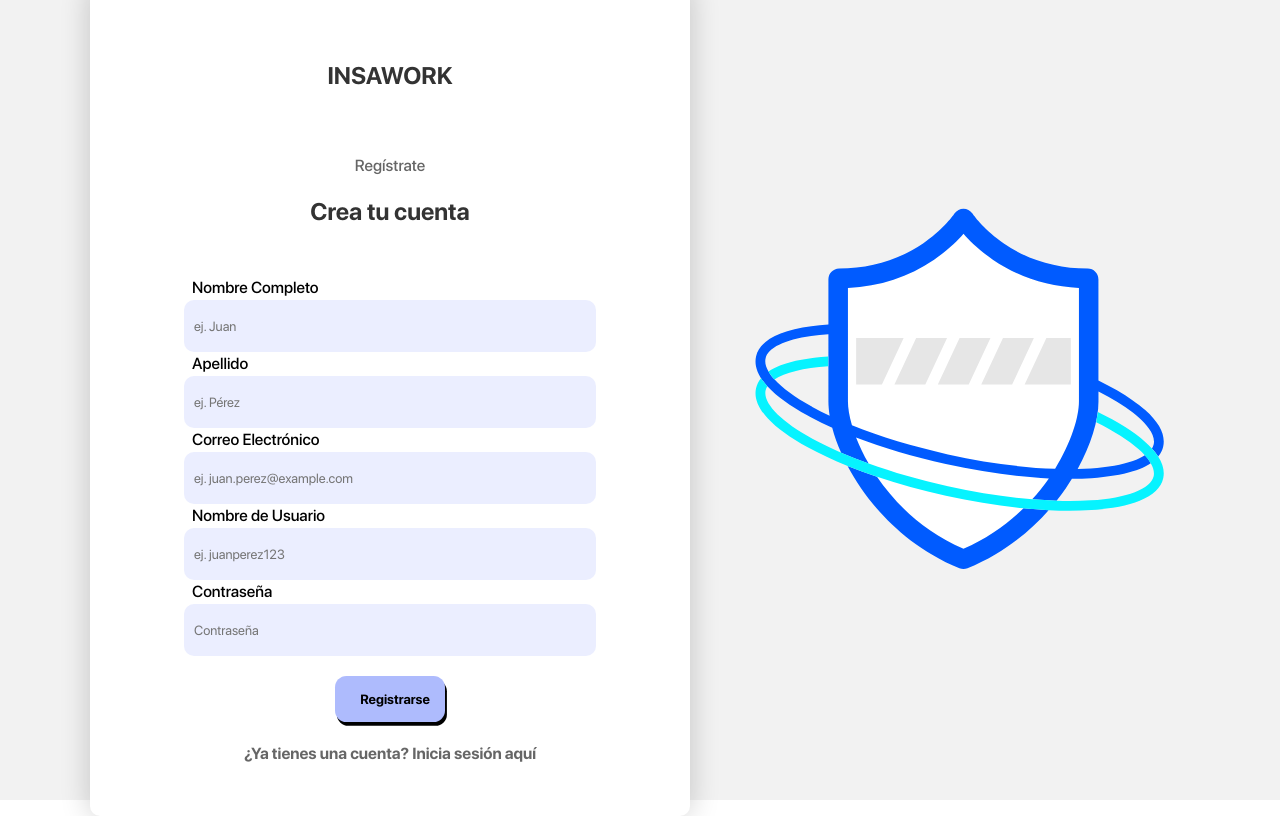
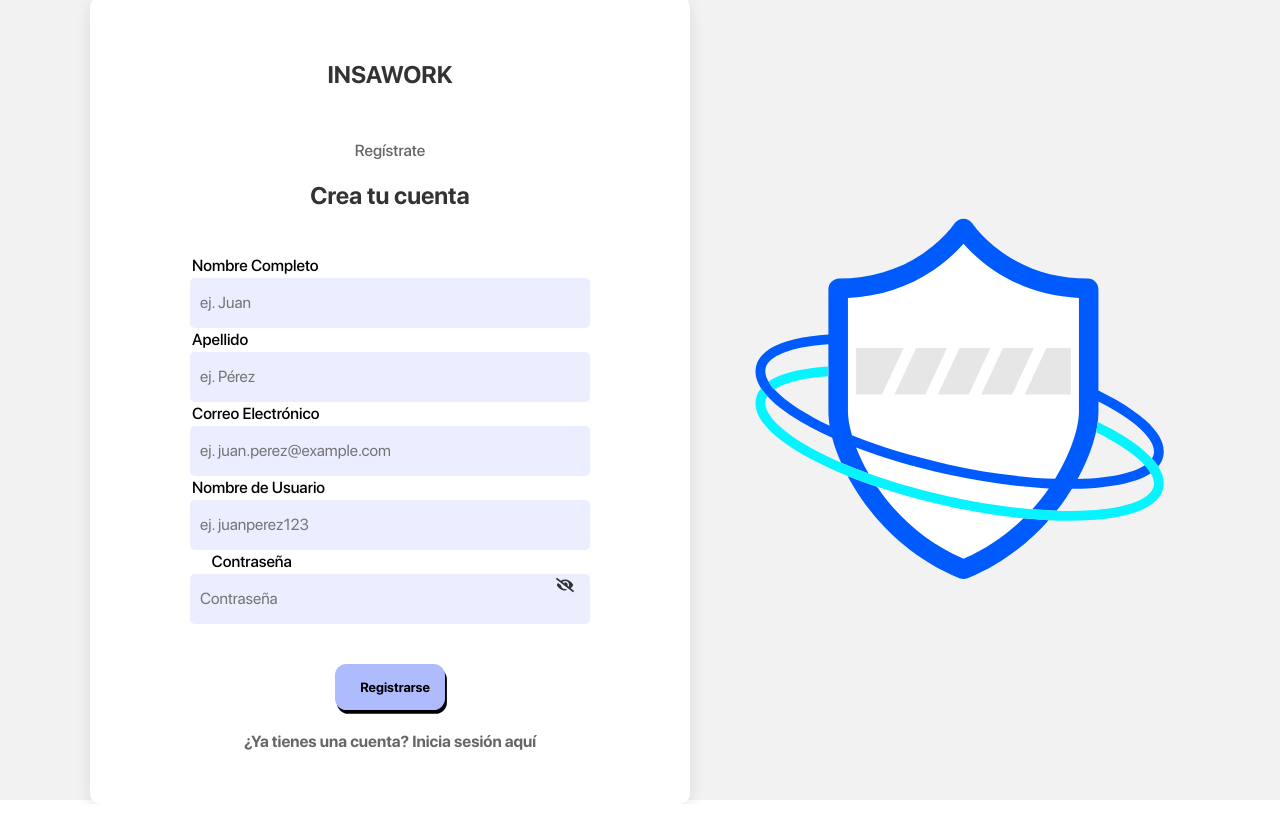
Before and after one commit to Luisrome01/INSAWORK-front, a React (Vite) app: page /Register in a window 1280 px wide. Built offline with nearby package versions, Linux system fonts and the light colour scheme.

Commit message:
register listo (falta profileimage)

```diff
--- a/src/views/Register.jsx
+++ b/src/views/Register.jsx
@@ -4,6 +4,8 @@ import InputGeneral from "../components/inputs/InputGeneral";
 import page from "../assets/logomedico.svg";
 import "./css/Register.css";
 import { Link, useNavigate } from 'react-router-dom';
+import { showSuccessMessage, showErrorMessage } from '../components/messageBar/MessageBar';
+import { FaEye, FaEyeSlash } from 'react-icons/fa'; // Asegúrate de tener react-icons instalado
 
 const Register = () => {
   const [name, setName] = useState('');
@@ -11,14 +13,26 @@ const Register = () => {
   const [email, setEmail] = useState('');
   const [username, setUsername] = useState('');
   const [password, setPassword] = useState('');
-  const [error, setError] = useState('');
+  const [showPassword, setShowPassword] = useState(false);
+  const [errors, setErrors] = useState({});
+  const [message, setMessage] = useState(null); // Estado para el mensaje
   const navigate = useNavigate();
 
+  const validateForm = () => {
+    const newErrors = {};
+    if (!name) newErrors.name = 'Nombre es requerido';
+    if (!lastname) newErrors.lastname = 'Apellido es requerido';
+    if (!email) newErrors.email = 'Correo electrónico es requerido';
+    else if (!/\S+@\S+\.\S+/.test(email)) newErrors.email = 'Formato de correo electrónico inválido';
+    if (!username) newErrors.username = 'Nombre de usuario es requerido';
+    if (!password) newErrors.password = 'Contraseña es requerida';
+
+    setErrors(newErrors);
+    return Object.keys(newErrors).length === 0;
+  };
+
   const handleRegister = async () => {
-    if (!name || !lastname || !email || !username || !password) {
-      setError('Por favor, completa todos los campos.');
-      return;
-    }
+    if (!validateForm()) return;
 
     try {
       const response = await fetch('http://localhost:3000/signup', {
@@ -36,16 +50,24 @@ const Register = () => {
       });
 
       if (response.ok) {
-        console.log('Registro exitoso');
+        setMessage(showSuccessMessage('Registro exitoso', 'center')); // Mostrar mensaje de éxito
+        setTimeout(() => {
           navigate('/'); // Redirige al usuario a la ruta '/'
+        }, 3000); // Espera 3 segundos antes de redirigir
       } else {
         const data = await response.json();
-        setError(data.msg || 'Error al registrar el usuario');
+        setErrors({ general: data.msg || 'Error al registrar el usuario' });
+        setMessage(showErrorMessage(data.msg || 'Error al registrar el usuario', 'center')); // Mostrar mensaje de error
       }
     } catch (error) {
       console.error('Error:', error);
-      setError('Error al conectar con el servidor');
+      setErrors({ general: 'Error al conectar con el servidor' });
+      setMessage(showErrorMessage('Error al conectar con el servidor', 'center')); // Mostrar mensaje de error
     }
+  };
+
+  const togglePasswordVisibility = () => {
+    setShowPassword(!showPassword);
   };
 
   return (
@@ -66,7 +88,9 @@ const Register = () => {
             width="80%"
             value={name}
             onChange={(e) => setName(e.target.value)}
+            className={errors.name ? 'InputError' : ''}
           />
+          {errors.name && <p className="ErrorText">{errors.name}</p>}
           <InputGeneral
             name={'Apellido'}
             type="text"
@@ -74,7 +98,9 @@ const Register = () => {
             width="80%"
             value={lastname}
             onChange={(e) => setLastname(e.target.value)}
+            className={errors.lastname ? 'InputError' : ''}
           />
+          {errors.lastname && <p className="ErrorText">{errors.lastname}</p>}
           <InputGeneral
             name={'Correo Electrónico'}
             type="email"
@@ -82,7 +108,9 @@ const Register = () => {
             width="80%"
             value={email}
             onChange={(e) => setEmail(e.target.value)}
+            className={errors.email ? 'InputError' : ''}
           />
+          {errors.email && <p className="ErrorText">{errors.email}</p>}
           <InputGeneral
             name={'Nombre de Usuario'}
             type="text"
@@ -90,20 +118,30 @@ const Register = () => {
             width="80%"
             value={username}
             onChange={(e) => setUsername(e.target.value)}
+            className={errors.username ? 'InputError' : ''}
           />
+          {errors.username && <p className="ErrorText">{errors.username}</p>}
+          <div className="PasswordContainer">
             <InputGeneral
               name={'Contraseña'}
-            type="password"
+              type={showPassword ? "text" : "password"}
               placeholder="Contraseña"
-            width="80%"
+              width="100%"
               value={password}
               onChange={(e) => setPassword(e.target.value)}
-            className="LastInput"
+              className={`LastInput ${errors.password ? 'InputError' : ''}`}
             />
-          {error && <p style={{ color: 'red' }}>{error}</p>}
-          <Link to="/" className="LogRegisterLink">
-
-          </Link>
+            <button
+              type="button"
+              className="PasswordToggle"
+              onClick={togglePasswordVisibility}
+            >
+              {showPassword ? <FaEye /> : <FaEyeSlash />}
+            </button>
+          </div>
+          {errors.password && <p className="ErrorText">{errors.password}</p>}
+          {errors.general && <p className="ErrorText">{errors.general}</p>}
+          <Link to="/" className="LogRegisterLink"></Link>
           <BtnGeneral text="Registrarse" handleClick={handleRegister} className="RegisterButton" />
           <Link to="/" className="LogRegisterLink">
             ¿Ya tienes una cuenta? Inicia sesión aquí
@@ -111,6 +149,7 @@ const Register = () => {
         </div>
       </div>
       <img src={page} alt="imagen" className="LogImage" />
+      {message}
     </div>
   );
 };
--- a/src/views/css/Register.css
+++ b/src/views/css/Register.css
@@ -8,10 +8,11 @@
 
 .LogContainer {
   background-color: white;
-  box-shadow: 05px15pxrgba(0, 0, 0, 0.1);
+  box-shadow: 0 5px 15px rgba(0, 0, 0, 0.1);
   border-radius: 10px;
   width: 90%;
-  max-width: 450px; /* Ajustado a un tamaño adecuado */padding: 40px;
+  max-width: 450px;
+  padding: 40px;
   margin: 20px;
   box-sizing: border-box;
 }
@@ -30,7 +31,7 @@
   font-size: 24px;
   font-weight: bold;
   color: #333;
-  margin: 10px0;
+  margin: 10px 0;
 }
 
 .LogContainerSubTitle {
@@ -45,16 +46,50 @@
 }
 
 .LogImage {
-  width: 80px; /* Ajustado a un tamaño más pequeño */margin: 20px0;
+  width: 80px;
+  margin: 20px 0;
   height: auto;
 }
 
+.InputContainer {
+  position: relative;
+  width: 80%;
+  margin-bottom: 20px;
+}
+
+.PasswordContainer {
+  position: relative;
+  width: 80%;
+  margin-bottom: 20px;
+}
+
+.PasswordToggle {
+  position: absolute;
+  top: 50%;
+  right: 10px;
+  transform: translateY(-50%);
+  background: none;
+  border: none;
+  cursor: pointer;
+  font-size: 18px;
+  color: #333;
+}
+
+.InputGeneral {
+  width: 100%;
+  padding: 10px;
+  border: none; /* Sin borde */
+  border-radius: 5px;
+  box-sizing: border-box;
+  font-size: 16px;
+}
+
 .LastInput {
-  margin-bottom: 20px; /* Espacio adicional entre el último input y el botón */
+  margin-bottom: 20px;
 }
 
 .RegisterButton {
-  margin-top: 30px; /* Aumentado para mayor separación */
+  margin-top: 30px;
 }
 
 .LogRegisterLink {
@@ -69,24 +104,40 @@
   color: #333;
 }
 
+/* Estilos para el messageBar */
+.messageBar {
+  color: red;
+  font-size: 16px;
+  margin-top: 15px;
+  text-align: center;
+}
+
 @media (min-width: 768px) {
   .LogContainer {
-      width: 50%;
-      max-width: 600px;
-      padding: 50px;
+    width: 50%;
+    max-width: 600px;
+    padding: 50px;
   }
 
   .LogImage {
-      width: 80%; /* Ajustado para pantallas más grandes */max-width: 500px; /* Tamaño máximo para pantallas grandes */
+    width: 80%;
+    max-width: 500px;
   }
 }
 
 @media (max-width: 768px) {
   .LogContainer {
-      padding: 20px;
+    padding: 20px;
   }
 
   .LogTitle, .LogSubTitle {
-      font-size: 22px;
+    font-size: 22px;
   }
 }
+
+.ErrorText {
+  color: red;
+  font-size: 14px;
+  margin-top: 5px;
+  margin-bottom: 10px;
+}
```
Also changed, not shown: src/components/messageBar/MessageBar.jsx (line endings or trailing spaces). Lines whose indentation alone changed are shown as unchanged.
